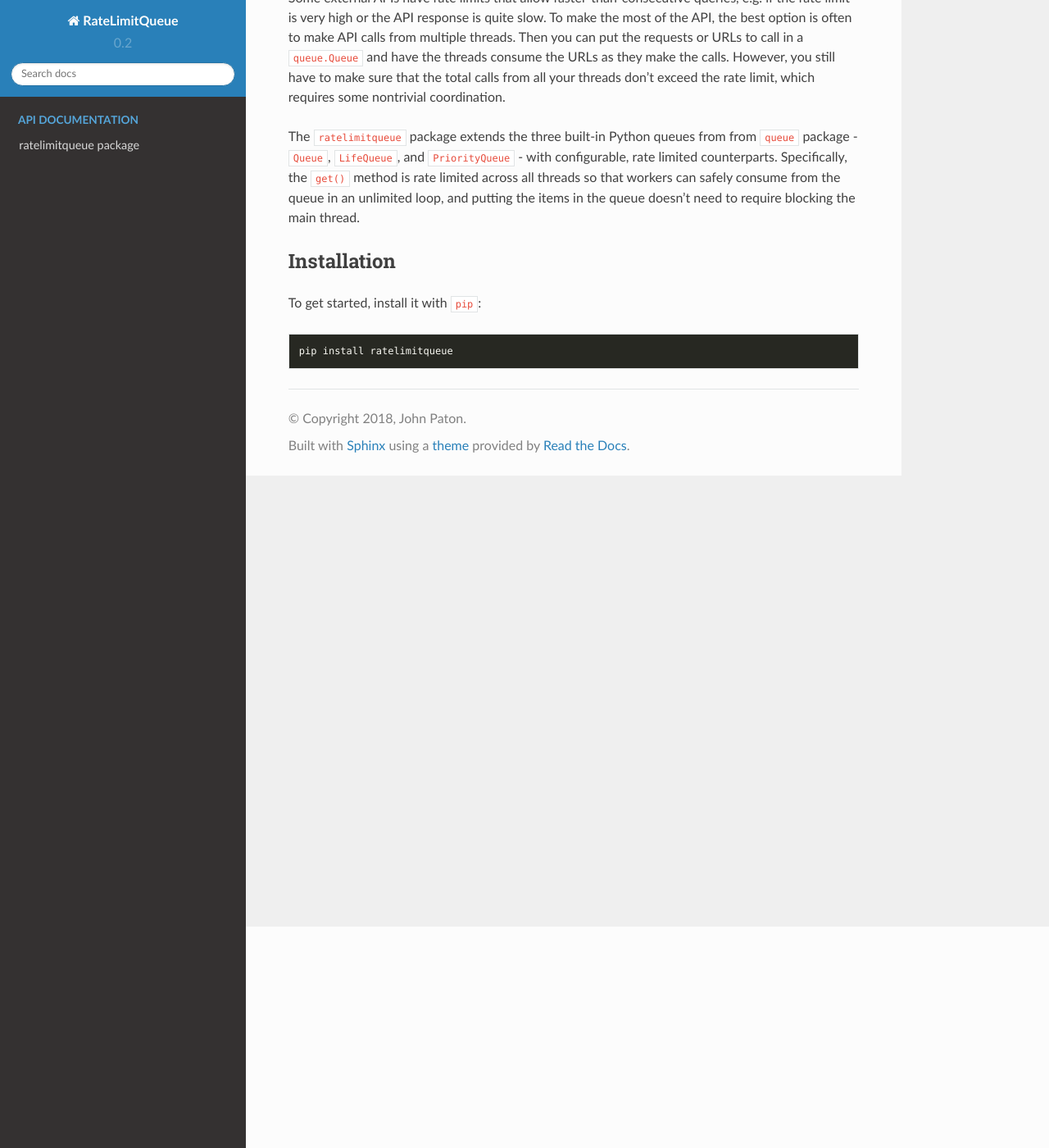
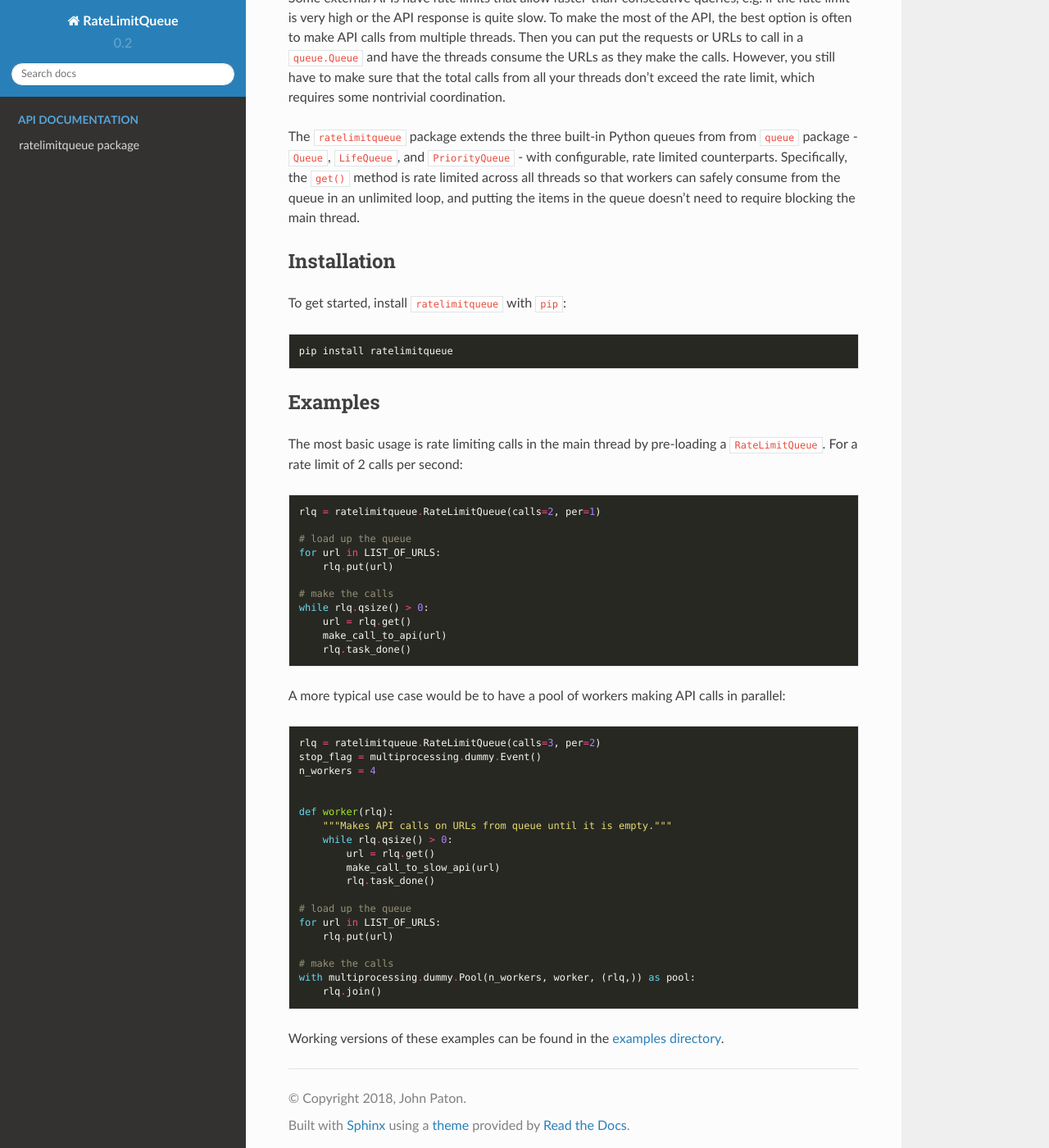
Before and after one commit to JohnPaton/ratelimitqueue, a Sphinx documentation site: the page built from docs/source/readme.rst, in a window 1280 px wide and 1400 px high, scrolled down 270 px. Shown: the whole window at 82% size. Built offline with Sphinx 7.4.7 and the Read the Docs theme 2.0.0, drawn with Linux system fonts in a browser that asks for light colours; pages that are not in the unit, such as notebooks, are missing from menus.

Commit message:
Examples in documentation

```diff
--- a/docs/source/conf.py
+++ b/docs/source/conf.py
@@ -12,9 +12,9 @@
 # add these directories to sys.path here. If the directory is relative to the
 # documentation root, use os.path.abspath to make it absolute, like shown here.
 #
-# import os
-# import sys
-# sys.path.insert(0, os.path.abspath('.'))
+import os
+import sys
+sys.path.insert(0, os.path.abspath('../..'))
 
 
 # -- Project information -----------------------------------------------------
--- a/docs/source/readme.rst
+++ b/docs/source/readme.rst
@@ -26,17 +26,60 @@ thread.
 Installation
 ------------
 
-To get started, install it with ``pip``:
+To get started, install ``ratelimitqueue`` with ``pip``:
 
 .. code:: bash
 
    pip install ratelimitqueue
 
-.. raw:: html
+Examples
+--------
 
-   <!-- ## Basic Usage
+The most basic usage is rate limiting calls in the main thread by
+pre-loading a ``RateLimitQueue``. For a rate limit of 2 calls per
+second:
 
-   The most basic usage is to rate limit calls in the main thread -->
+.. code:: python
+
+   rlq = ratelimitqueue.RateLimitQueue(calls=2, per=1)
+
+   # load up the queue
+   for url in LIST_OF_URLS:
+       rlq.put(url)
+
+   # make the calls
+   while rlq.qsize() > 0:
+       url = rlq.get()
+       make_call_to_api(url)
+       rlq.task_done()
+
+A more typical use case would be to have a pool of workers making API
+calls in parallel:
+
+.. code:: python
+
+   rlq = ratelimitqueue.RateLimitQueue(calls=3, per=2)
+   stop_flag = multiprocessing.dummy.Event()
+   n_workers = 4
+
+
+   def worker(rlq):
+       """Makes API calls on URLs from queue until it is empty."""
+       while rlq.qsize() > 0:
+           url = rlq.get()
+           make_call_to_slow_api(url)
+           rlq.task_done()
+
+   # load up the queue
+   for url in LIST_OF_URLS:
+       rlq.put(url)
+
+   # make the calls
+   with multiprocessing.dummy.Pool(n_workers, worker, (rlq,)) as pool:
+       rlq.join()
+
+Working versions of these examples can be found in the `examples
+directory <https://github.com/JohnPaton/ratelimitqueue/tree/master/examples>`__.
 
 .. |PyPI version| image:: https://badge.fury.io/py/ratelimitqueue.svg
    :target: https://badge.fury.io/py/ratelimitqueue
```
Also changed, not shown: README.md (+44 -3 lines), docs/source/readme_manual.rst (+47 -0 lines), 2 other files.
